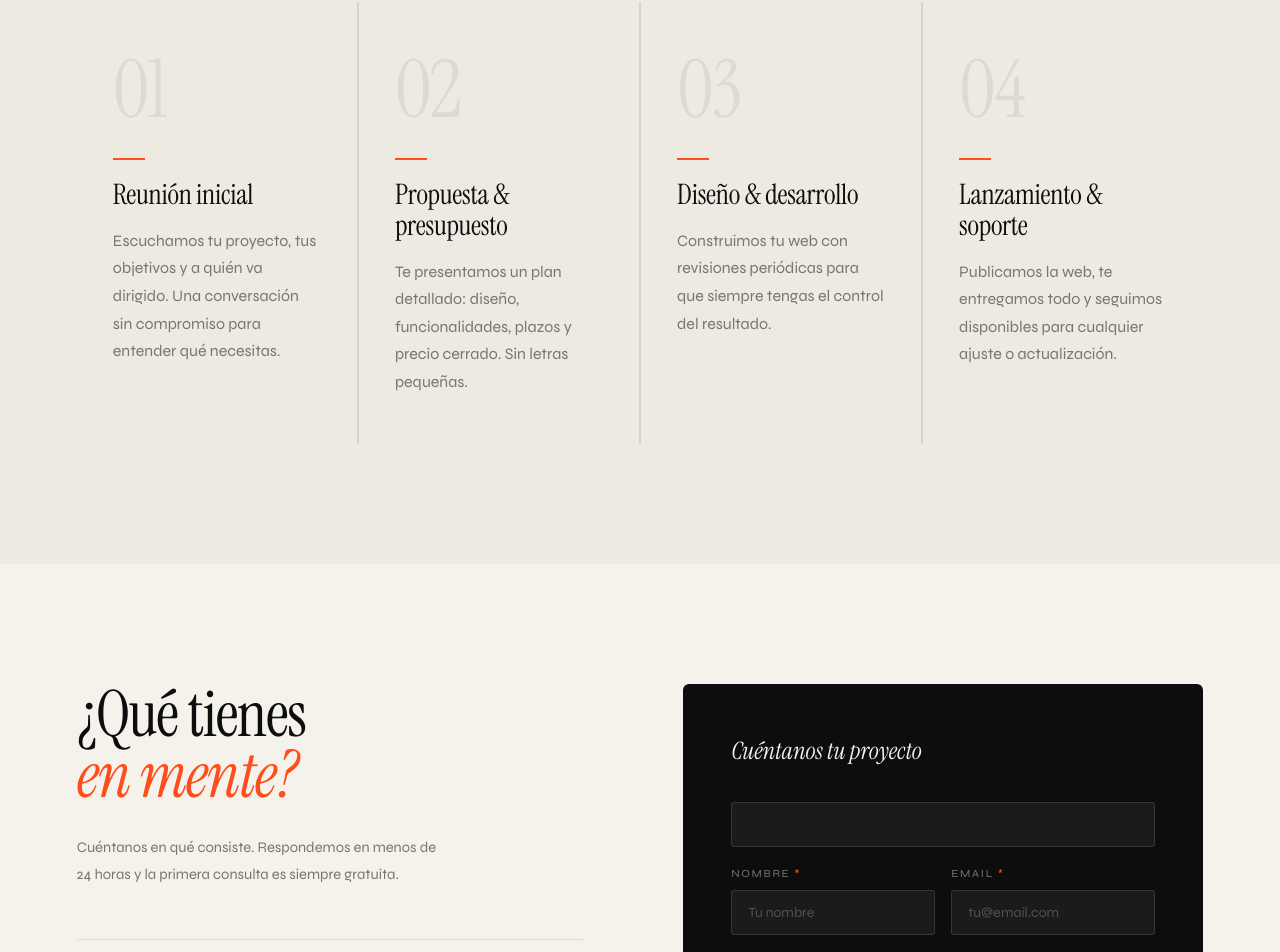
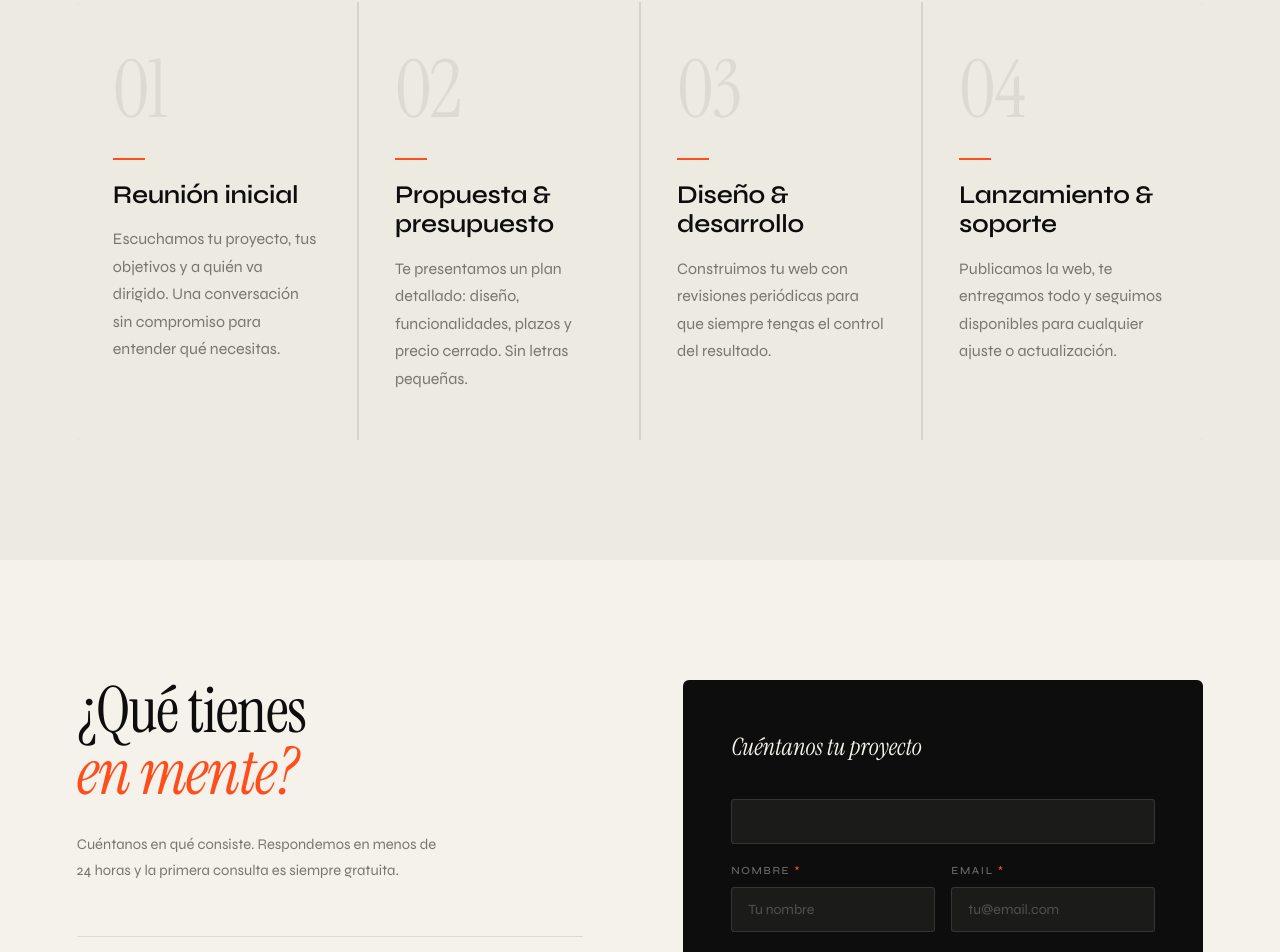
Before and after one commit to danielzhrod/elevon, a Next.js app: page / in a window 1280 px wide. Shown: the part 3907-4859 px from the top of the page. Built offline with nearby package versions, Linux system fonts and the light colour scheme; no server answers.

Commit message:
Proceso: títulos más gruesos font-weight 700

```diff
--- a/components/Static.jsx
+++ b/components/Static.jsx
@@ -50,11 +50,11 @@ export function Proceso() {
               marginBottom: '20px'
             }} />
             <h3 style={{
-              fontFamily: "'Instrument Serif', serif",
-              fontSize: 'clamp(1.5rem, 2.2vw, 2rem)',
-              fontWeight: 400,
+              fontFamily: "'Syne', sans-serif",
+              fontSize: 'clamp(1.3rem, 2vw, 1.7rem)',
+              fontWeight: 700,
               marginBottom: '16px',
-              lineHeight: 1.1,
+              lineHeight: 1.15,
               letterSpacing: '-.01em'
             }}>{s.title}</h3>
             <p style={{
```
